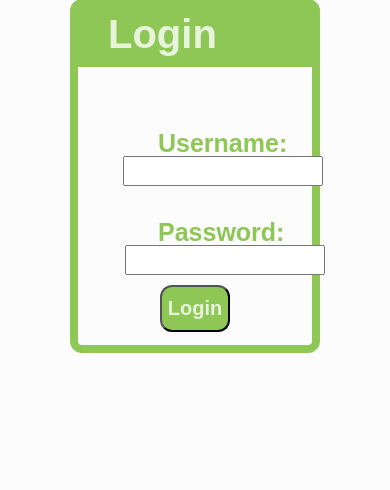
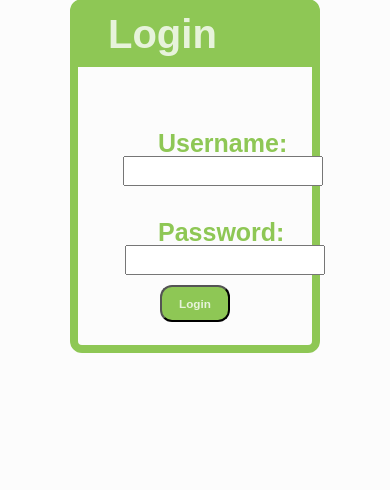
Before and after one commit to Gardening-App/GardeningApp, a PHP site: page /login.php in a window 390 px wide. Shown: the part 262-752 px from the top of the page. Run offline with PHP 8.4, Linux system fonts and the light colour scheme.

Commit message:
Add files via upload

```diff
--- a/GardenGnomes_html/css/login.css
+++ b/GardenGnomes_html/css/login.css
@@ -87,6 +87,7 @@ footer {
 
 	#login .submit {
 		position: relative;
+    font-size: 2.8vw;
 		top: 100px;
 	}
 }
@@ -105,6 +106,7 @@ footer {
 	#login .submit {
 		width: 30%;
 		position: relative;
+    font-size: 3vw;
 		top: 100px;
 	}
 
```
